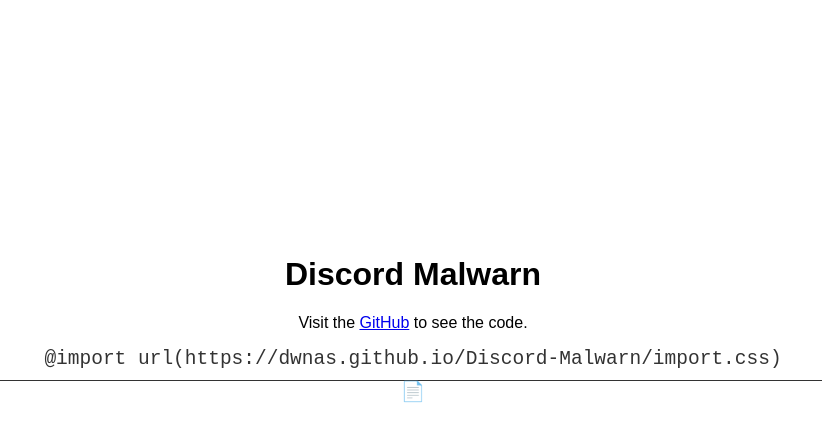
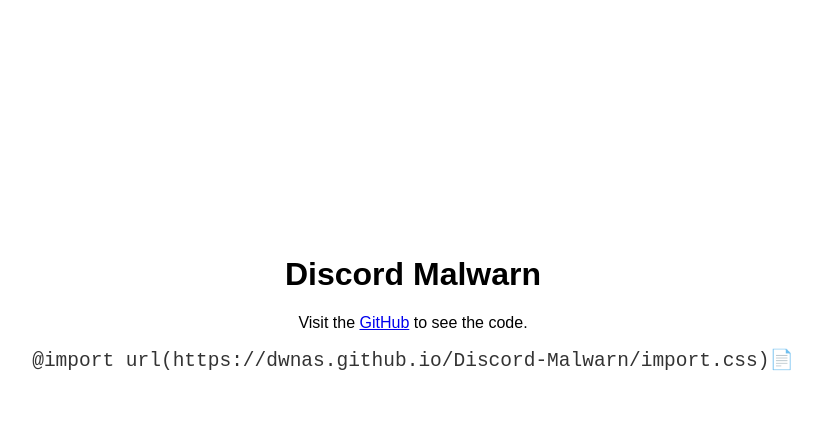
Before and after one commit to dwnas/Discord-Malwarn, a plain HTML site: page index.html in a window 1280 px wide. Both pictures are taken after a click on the element 640 px from the left and 364 px from the top of the page. Shown: the whole page, without its empty margins (227-1049 px from the left). Drawn offline with Linux system fonts and the light colour scheme.

Commit message:
refactor: simplify clipboard copy functionality in index.html

```diff
--- a/index.html
+++ b/index.html
@@ -14,11 +14,6 @@
         }
         code::after {
             content: '📄';
-            display: block;
-            height: 1px;
-            width: 100%;
-            background-color: #333;
-            margin-top: 10px;
         }
     </style>
 </head>
@@ -30,8 +25,7 @@
 
 <script>
     document.querySelector('code').addEventListener('click', () => {
-        const code = document.querySelector('code').innerText;
-        navigator.clipboard.writeText(code);
+        navigator.clipboard.writeText('@import url(https://dwnas.github.io/Discord-Malwarn/import.css)');
     });
     navigator.clipboard.onwrite = () => {
         const code = document.querySelector('code');
```
